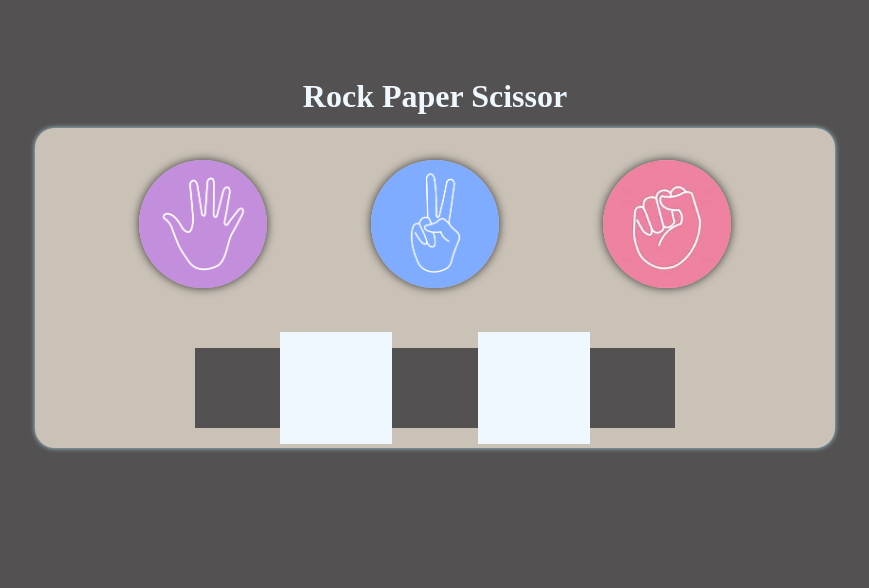
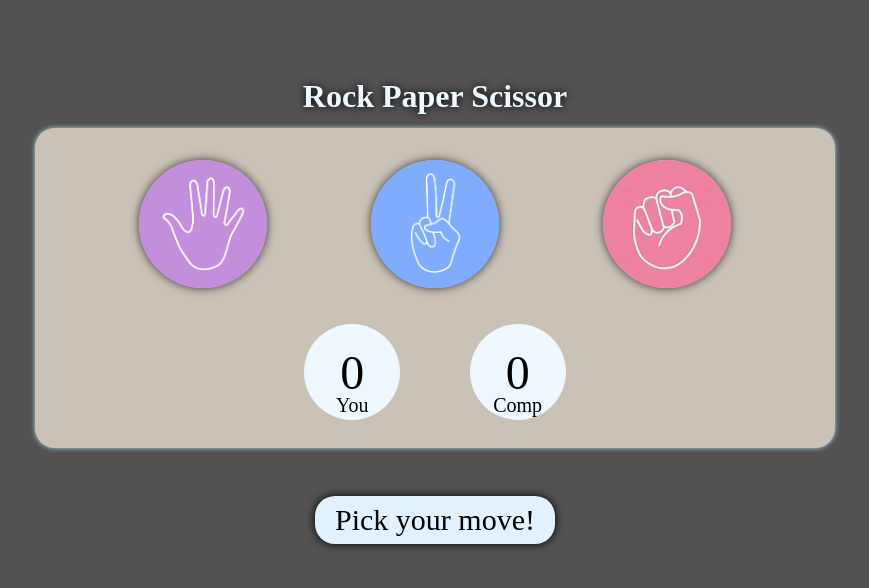
Before and after one commit to PSD24-art/StonePaper, a plain HTML site: page index.html in a window 1280 px wide. Shown: the whole page, without its empty margins (205-1074 px from the left). Drawn offline with Linux system fonts and the light colour scheme.

Commit message:
Frontend done

```diff
--- a/index.html
+++ b/index.html
@@ -18,10 +18,15 @@
          <div id="rock" class="item"><img src="Images/Rock.jpg"></div>
 
            <div id="score">
-            <div id="you" class="points"></div>
-            <div id="comp" class="points"></div>
+            <div id="you" class="points">0
+                <div class="player">You</div>
+            </div>
+            <div id="comp" class="points">0
+                <div class="player">Comp</div>
+            </div>
          </div>
     </div>
+    <div class="note">Pick your move!</div>
 
 
     <script src = "app.js"></script>
--- a/style.css
+++ b/style.css
@@ -17,22 +17,13 @@ body{
     display: flex;
     align-items: center;
     justify-content: center;
-    /* position: absolute;
-    top: 1rem; */
     width: 50rem;
     height: 4rem;
     color: aliceblue;
+    text-shadow: 0 0 8px black;
 }
 
 
-/* #heading {
-    display: flex;
-    align-items: center;
-    justify-content: center;
-    height: 3rem;
-    font-size: 1.5rem;
-    margin-bottom: 2rem;
-} */
 #outer{
     height: 20rem;
     width: 50rem;
@@ -76,18 +67,6 @@ body{
     box-shadow: 0 0 10px rgb(53, 52, 52);
 }
 
-@media screen and (max-width: 600px) {
-    #outer {
-        flex-direction: column;
-        height: auto;
-        width: 90%;
-        padding: 1rem 0;
-    }
-
-    .item {
-        margin-bottom: 1rem;
-    }
-}
 
 #score{
     display: flex;
@@ -96,13 +75,51 @@ body{
     position: absolute;
     align-self: auto;
     margin-top: 12.5rem;
-    width: 30rem;
-    height:5rem;
-    background-color: rgb(83, 81, 81);
+    width: 25rem;
+    height:7rem;
+    background-color: transparent;
+    border-radius: 70px;
 }
 
 .points{
+    font-size: xxx-large;
+    font-weight:lighter;
+    display: flex;
+    align-items: center;
+    justify-content: center;
     background-color: aliceblue;
-    height: 7rem;
-    width: 7rem;
+    color: black;
+    height: 6rem;
+    width: 6rem;
+    margin-bottom: 2rem;
+    border-radius: 50%;
 }
+
+.player{
+    position: absolute;
+    top: 55%;
+    align-self: auto;
+    font-size: 20px;
+    font-weight: bolder;
+
+}
+
+.note{
+    display: flex;
+    align-items: center;
+    justify-content: center;
+    padding-left: 20px;
+    padding-right: 20px;
+    margin-top: 3rem;
+    background-color: rgb(226, 241, 255);
+    height: 3rem;
+    width:fit-content;
+    font-size: 30px;
+    border-radius: 20px;
+    box-shadow: 0 0 10px black;
+}
+
+.item img:hover{
+    transform: scale(1.1, 1.1);
+    cursor: pointer;
+}
```
